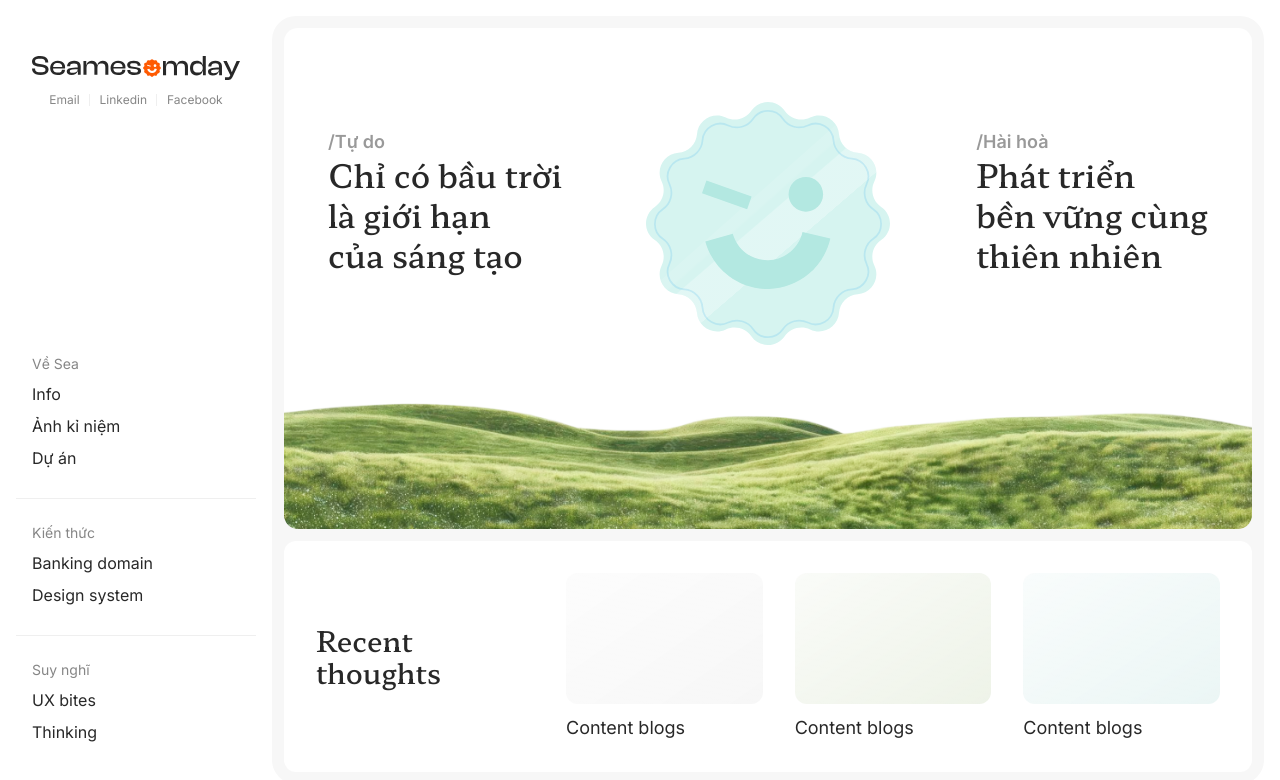
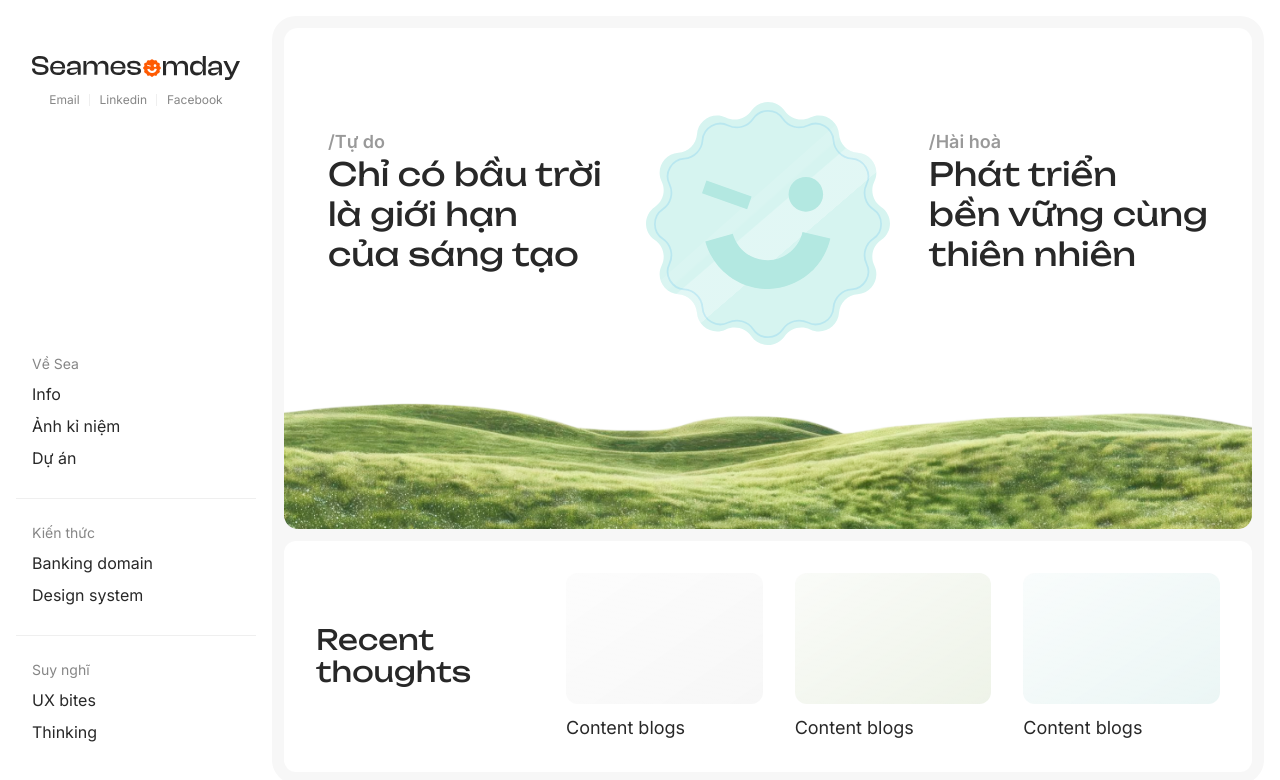
Before and after one commit to lnson1551/portfolio, a React (Vite) app: page / in a window 1280 px wide. Shown: the top 780 px of the page. Built offline with nearby package versions, Linux system fonts and the light colour scheme.

Commit message:
Use Unbounded regular for display type

```diff
--- a/src/components/sections/ArticleView.css
+++ b/src/components/sections/ArticleView.css
@@ -53,7 +53,7 @@
   color: var(--color-text-primary);
   font-family: var(--font-display);
   font-size: var(--text-title-large-size);
-  font-weight: 500;
+  font-weight: 400;
   line-height: var(--text-title-large-line);
 }
 
@@ -96,7 +96,7 @@
   color: var(--color-text-primary);
   font-family: var(--font-display);
   font-size: 1.25rem;
-  font-weight: 500;
+  font-weight: 400;
   line-height: 1.75rem;
 }
 
--- a/src/components/sections/HeroPanel.css
+++ b/src/components/sections/HeroPanel.css
@@ -34,7 +34,7 @@
   color: var(--color-text-primary);
   font-family: var(--font-display);
   font-size: var(--text-display-medium-size);
-  font-weight: 500;
+  font-weight: 400;
   line-height: var(--text-display-medium-line);
 }
 
--- a/src/components/sections/IndexView.css
+++ b/src/components/sections/IndexView.css
@@ -73,7 +73,7 @@
   color: var(--color-text-primary);
   font-family: var(--font-display);
   font-size: var(--text-title-large-size);
-  font-weight: 500;
+  font-weight: 400;
   line-height: var(--text-title-large-line);
 }
 
@@ -101,7 +101,7 @@
 .project-list-card__title {
   font-family: var(--font-display);
   font-size: var(--text-title-large-size);
-  font-weight: 500;
+  font-weight: 400;
   line-height: var(--text-title-large-line);
 }
 
--- a/src/components/sections/InfoView.css
+++ b/src/components/sections/InfoView.css
@@ -50,7 +50,7 @@
   margin: 0;
   font-family: var(--font-display);
   font-size: var(--text-title-large-size);
-  font-weight: 500;
+  font-weight: 400;
   line-height: var(--text-title-large-line);
 }
 
@@ -90,7 +90,7 @@
 .experience-item strong {
   font-family: var(--font-display);
   font-size: 1.25rem;
-  font-weight: 500;
+  font-weight: 400;
   line-height: 1.5rem;
 }
 
--- a/src/components/sections/PageHeader.css
+++ b/src/components/sections/PageHeader.css
@@ -29,7 +29,7 @@
   color: var(--color-text-primary);
   font-family: var(--font-display);
   font-size: 2rem;
-  font-weight: 500;
+  font-weight: 400;
   line-height: 2.5rem;
 }
 
--- a/src/components/sections/RecentThoughts.css
+++ b/src/components/sections/RecentThoughts.css
@@ -14,7 +14,7 @@
   color: var(--color-text-primary);
   font-family: var(--font-display);
   font-size: var(--text-title-large-size);
-  font-weight: 500;
+  font-weight: 400;
   line-height: var(--text-title-large-line);
 }
 
--- a/src/styles/global.css
+++ b/src/styles/global.css
@@ -1,11 +1,11 @@
 @import "./tokens.css";
 
 @font-face {
-  font-family: "Hahmlet";
+  font-family: "Unbounded";
   font-style: normal;
-  font-weight: 500;
+  font-weight: 400;
   font-display: swap;
-  src: url("/fonts/hahmlet-medium.ttf") format("truetype");
+  src: url("/fonts/unbounded-regular.ttf") format("truetype");
 }
 
 * {
--- a/src/styles/tokens.css
+++ b/src/styles/tokens.css
@@ -17,7 +17,7 @@
   --color-focus-ring: #72cfc4;
 
   --font-body: Inter, ui-sans-serif, system-ui, -apple-system, BlinkMacSystemFont, "Segoe UI", sans-serif;
-  --font-display: "Hahmlet", Inter, ui-serif, Georgia, serif;
+  --font-display: "Unbounded", Inter, ui-sans-serif, system-ui, sans-serif;
 
   --text-body-large-size: 1rem;
   --text-body-large-line: 1.5rem;
```
Also changed, not shown: public/fonts/unbounded-regular.ttf (added).
